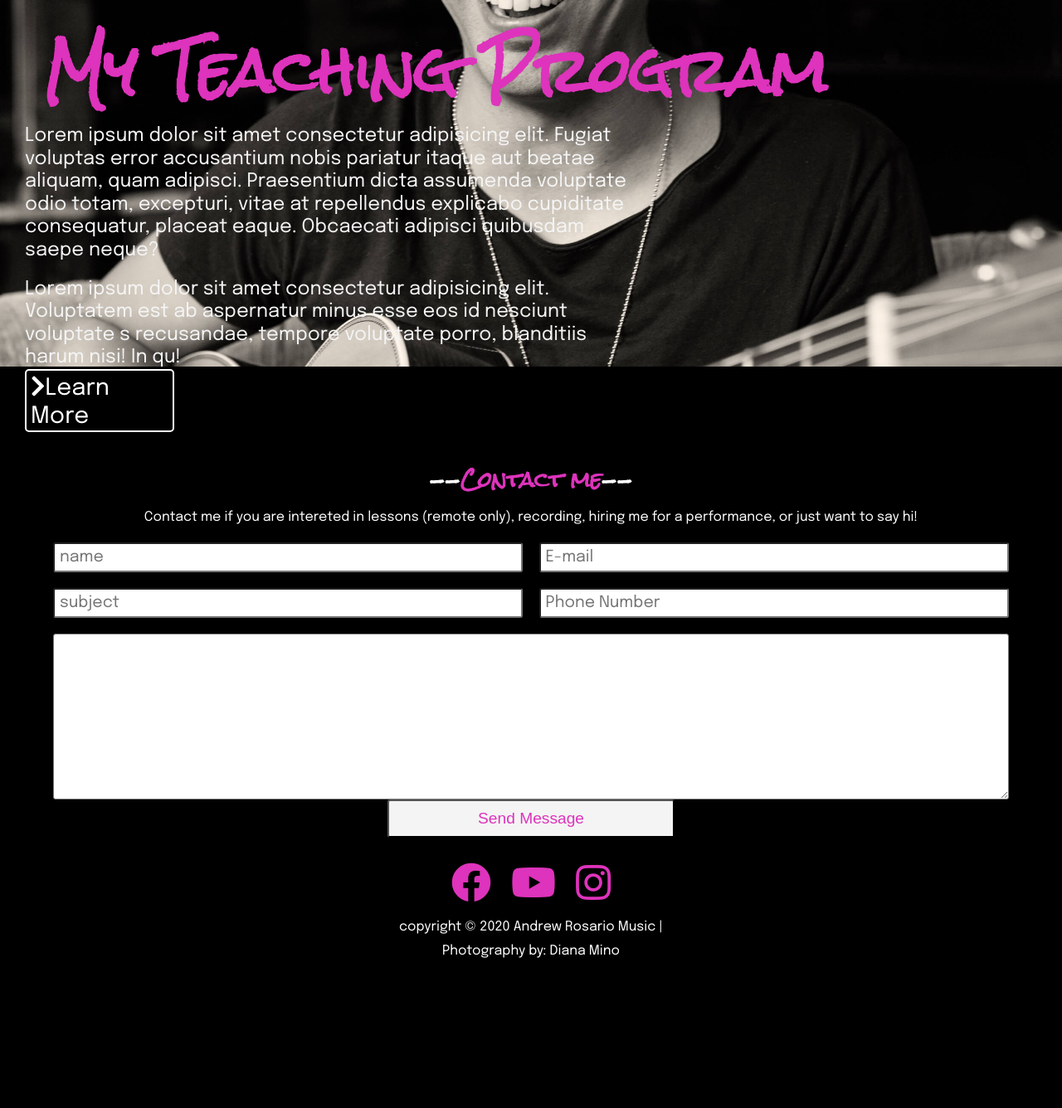
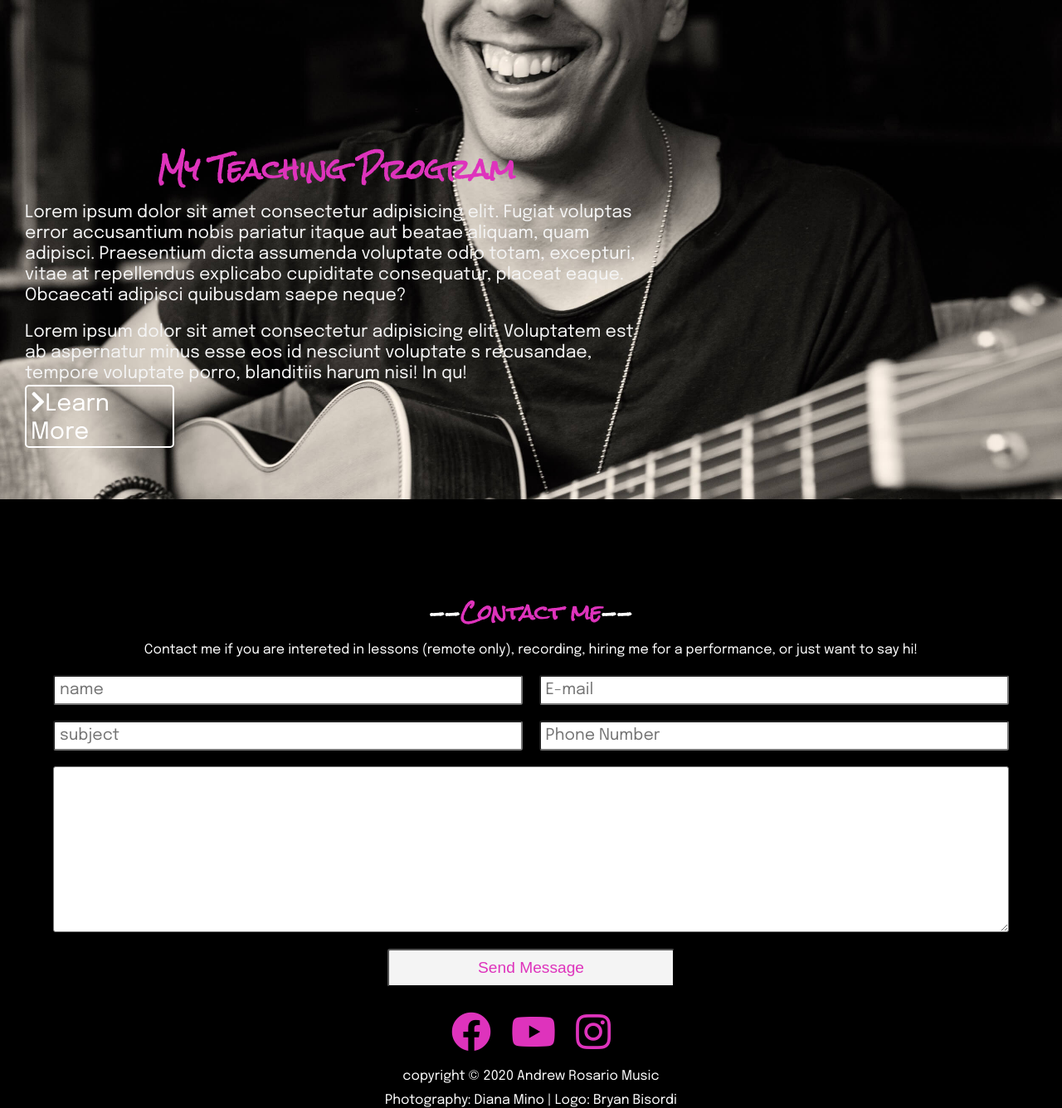
Before and after one commit to andrewguitario/AndrewRosario, a plain HTML site: page index.html in a window 1280 px wide. Shown: the part 5734-7070 px from the top of the page at 83% size. Before the commit the page ends 6890 px from the top, so only its background shows below. Drawn offline with nearby package versions, Linux system fonts and the light colour scheme.

Commit message:
--- Auto-Git Commit ---

```diff
--- a/CSS/style.css
+++ b/CSS/style.css
@@ -252,7 +252,7 @@ h1, h2, h3, h4 {
 /* --teaching-- */
 .education {
 background: url('../img/rosario-acoustic-BW-hero-02.jpg') no-repeat center center/cover;
-height: 80vh;
+height: 100vh;
 max-width: 100%;
 position: relative;
 padding: 150px 100px 20px 30px;
@@ -268,12 +268,12 @@ padding: 150px 100px 20px 30px;
 }
 
 .education .content h1{
-  font-size: 70px;
+  font-size: 2rem ;
 }
 
 .education .content p {
   text-align: left;
-  font-size: 23px;
+  font-size: 1.3rem;
   font-weight: 400;
   color: #f4f4f4;
   max-width: 750px;
@@ -310,6 +310,7 @@ padding: 150px 100px 20px 30px;
   'message message';
   grid-gap: 1.2rem;
   margin-top: 20px;
+  margin-bottom: 20px;
 }
 
 .name-input {grid-area: name;}
--- a/index.html
+++ b/index.html
@@ -188,7 +188,7 @@
 
         <input class="text-input phone-input" type="text" name="phone" id="phone" placeholder="Phone Number">
 
-        <textarea class="text-input message-input" name="message" id="message" placeholder="Enter Message Here...">
+        <textarea class="text-input message-input" name="message" id="message" placeholder="Enter Message Here..">
         </textarea>
 
       </div>
@@ -210,10 +210,12 @@
       <a href="https://www.fa-instagram.com" target="_blank"><i class="fab fa-instagram fa-3x"></i></a>
     </div>
     <div class="copyright"></div>
-    <p class="copyright">copyright &copy; 2020 Andrew Rosario Music | </p>
-    <p class="copyright"> Photography by: <a href="https://www.instagram.com/dianaminophotography/"
+    <p class="copyright">copyright &copy; 2020 Andrew Rosario Music</p>
+    <p class="copyright"> Photography: <a href="https://www.instagram.com/dianaminophotography/"
         target="_blank">Diana Mino</a>
-    </p>
+     | Logo: <a href="https://www.instagram.com/dianaminophotography/"
+      target="_blank">Bryan Bisordi</a>
+  </p>
     </div>
   </footer>
 
```
